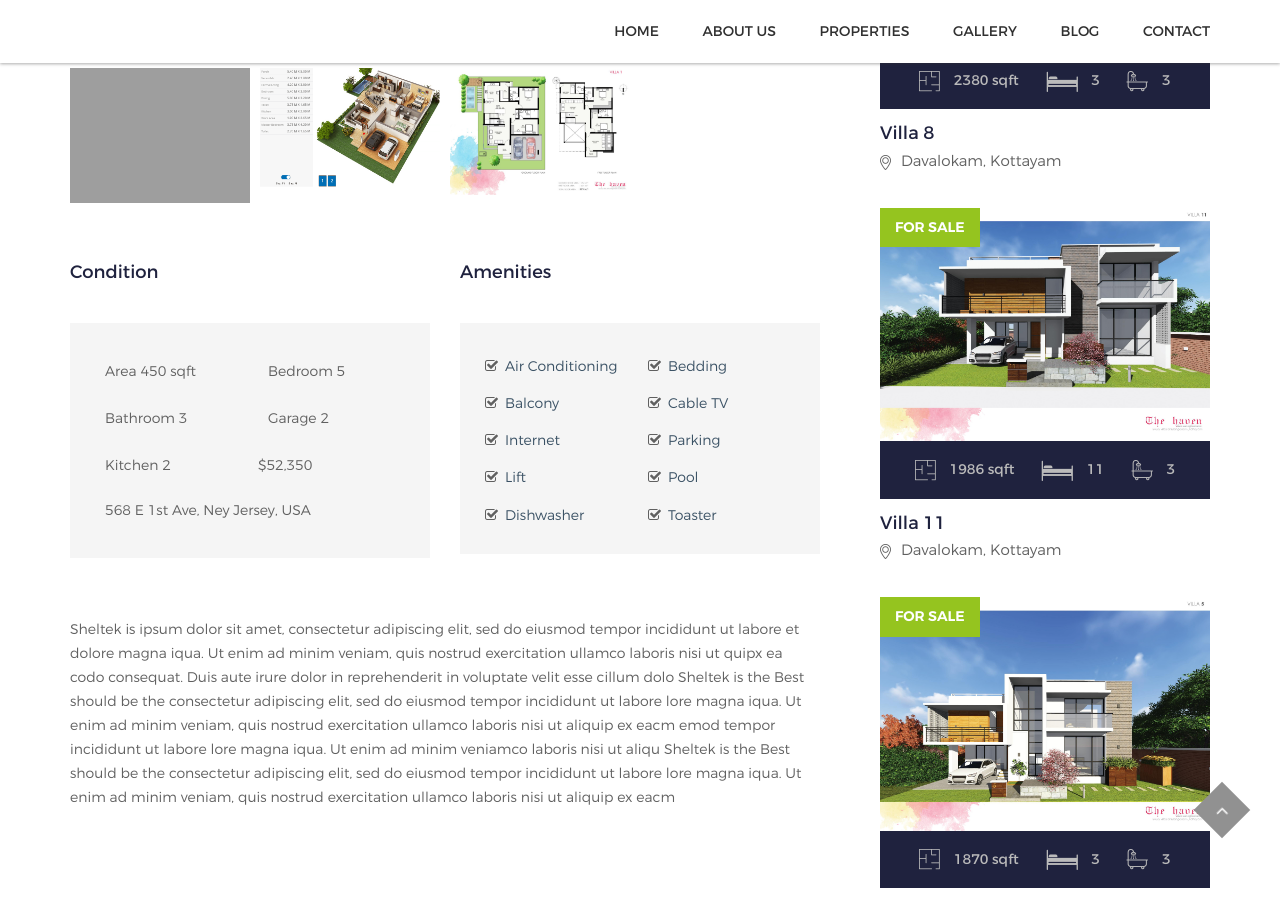
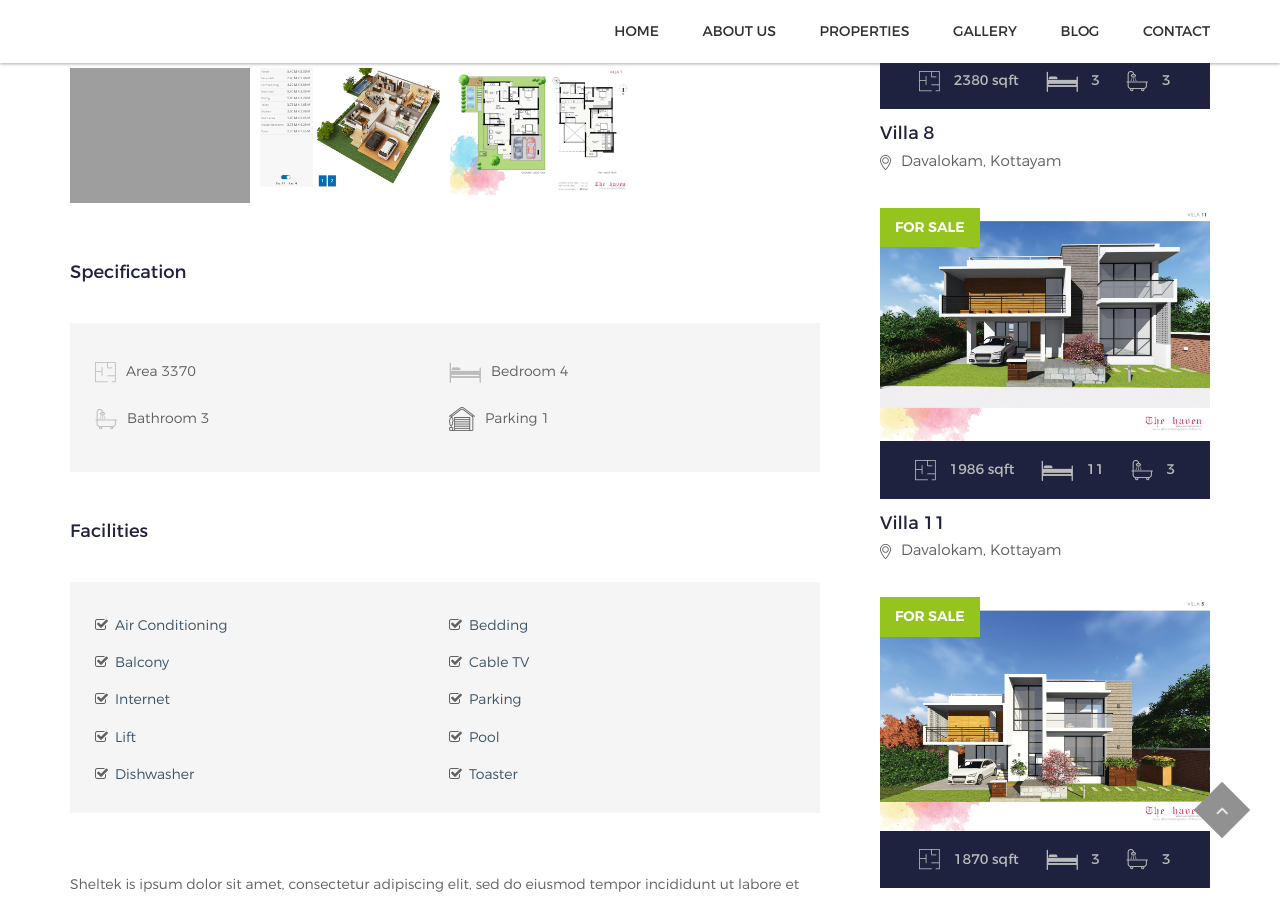
Before and after one commit to altinproperties/altinproperties.github.io, a Jekyll site: the page built from _properties/villa-one.html, in a window 1280 px wide and 900 px high, scrolled down 771 px. Built offline with Jekyll 4.4.1, drawn with Linux system fonts in a browser that asks for light colours.

Commit message:
Updated Property Detail Layout

```diff
--- a/_layouts/property.html
+++ b/_layouts/property.html
@@ -58,31 +58,28 @@ layout: default
                     <!-- pro-details-short-info -->
                     <div class="pro-details-short-info mb-60">
                         <div class="row">
-                            <div class="col-sm-6 col-xs-12">
+                            <div class="col-sm-12 col-xs-12 mb-50">
                                 <div class="pro-details-condition">
-                                    <h5>Condition</h5>
+                                    <h5>Specification</h5>
                                     <div class="pro-details-condition-inner bg-gray">
                                         <ul class="condition-list">
                                             <li>
-                                                <img src="images/icons/5.png" alt="">Area 450 sqft</li>
+                                                <img src="../images/icons/4.png" alt="">Area {{page.squarefeet}}</li>
                                             <li>
-                                                <img src="images/icons/6.png" alt="">Bedroom 5</li>
+                                                <img src="../images/icons/5.png" alt="">Bedroom {{page.bedrooms}}</li>
                                             <li>
-                                                <img src="images/icons/7.png" alt="">Bathroom 3</li>
+                                                <img src="../images/icons/6.png" alt="">Bathroom {{page.bathrooms}}</li>
                                             <li>
-                                                <img src="images/icons/13.png" alt="">Garage 2</li>
-                                            <li>
-                                                <img src="images/icons/14.png" alt="">Kitchen 2</li>
-                                            <li>$52,350</li>
+                                                <img src="../images/icons/13.png" alt="">Parking {{page.parking}}</li>
+
                                         </ul>
-                                        <p>
-                                            <img src="images/icons/location.png" alt="">568 E 1st Ave, Ney Jersey, USA</p>
+
                                     </div>
                                 </div>
                             </div>
-                            <div class="col-sm-6 col-xs-12">
+                            <div class="col-sm-12 col-xs-12 pt60">
                                 <div class="pro-details-amenities">
-                                    <h5>Amenities</h5>
+                                    <h5>Facilities</h5>
                                     <div class="pro-details-amenities-inner bg-gray">
                                         <ul class="amenities-list">
                                             <li>Air Conditioning</li>
--- a/_properties/villa-one.html
+++ b/_properties/villa-one.html
@@ -10,6 +10,8 @@ gallery:
 squarefeet: 3370
 bedrooms: 4
 bathrooms: 3
+parking: 1
+Year Built:
 location: Davalokam, Kottayam
 description: >-
     Sheltek is ipsum dolor sit amet, consectetur adipiscing elit, sed do eiusmod tempor incididunt ut labore et dolore magna iqua. Ut enim ad minim veniam, quis nostrud exercitation ullamco laboris nisi ut quipx ea codo consequat. Duis aute irure dolor in reprehenderit in voluptate velit esse cillum dolo
```
Also changed, not shown: 13 other files.
